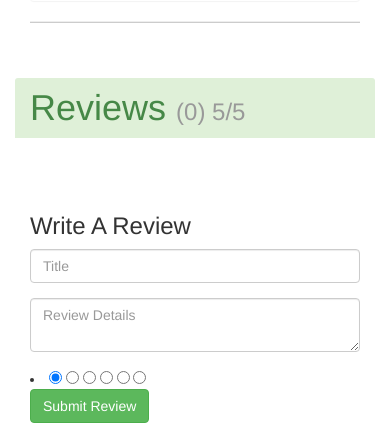
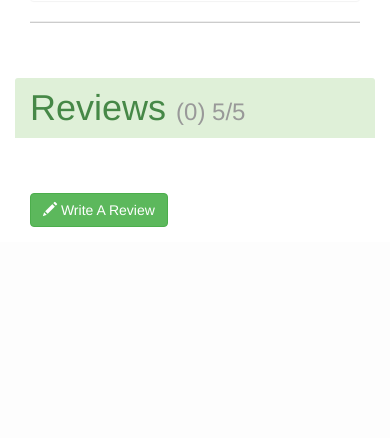
Before and after one commit to aaronzhang1234/WikiEats-GitHungry, a PHP site: page /DisplayRecipe.php?recipeID=55 in a window 390 px wide. Shown: the part 4578-5016 px from the top of the page. After the commit the page ends 4805 px from the top, so only its background shows below. Run offline with PHP 8.4, Linux system fonts and the light colour scheme; data comes from the database, SQL or seed files in the repository.

Commit message:
Write a Review Form now hidden
Click Button to hide and unhide

```diff
--- a/DisplayRecipe.php
+++ b/DisplayRecipe.php
@@ -10,6 +10,7 @@
 		<!-- Bootstrap core CSS -->
 		<link href="bootstrap3_defaultTheme/dist/css/bootstrap.css" rel="stylesheet">
 		<link rel="stylesheet" type="text/css" href="includes/wiki-eats.css" >
+		<script src="javascripts/displayReviewForm.js"></script>
 	</head>
 
 	<body>
--- a/includes/ratingsystem.php
+++ b/includes/ratingsystem.php
@@ -1,11 +1,11 @@
-<form class="form-horizontal" method ="POST" action="processes/reviewProcessing.php">
-	<h3>Write A Review</h3>
+<button id="writeReviewBtn" class="btn btn-success"><span class="glyphicon glyphicon-pencil"></span> Write A Review</button>
+
+<form id="writeReview" class="form-horizontal hidden" method="POST" action="processes/reviewProcessing.php">
+	<h3 class="col-md-11">Write A Review</h3>
+	<button type="button" id="closeWriteReview" class="btn col-md-1"><span class="glyphicon glyphicon-remove"></span></button>
 	<div class="form-group col-md-12">
 		<label class="sr-only" for="Title">Subject</label>
 		<input class="form-control" type="text" name="Title" placeholder="Title"></input>
-
-					<!--<label class="sr-only" for="username">Username</label>
-					<input class="form-control" type="text" name="username" placeholder="Username"/>-->
 	</div>
 	<div class="form-group col-md-12">
 		<label class="sr-only" for="review">Review</label>
--- /dev/null
+++ b/javascripts/displayReviewForm.js
@@ -0,0 +1,20 @@
+window.onload = function()
+{
+	var btnShowReview = document.getElementById("writeReviewBtn");
+	var writeReviewForm = document.getElementById("writeReview");
+	var btnHideReview = document.getElementById("closeWriteReview");
+
+	// Shows Form on click
+	btnShowReview.onclick = function()
+	{
+		writeReviewForm.classList.remove("hidden");
+		btnShowReview.className += " hidden";
+	}
+
+	// Hides form on click
+	btnHideReview.onclick = function()
+	{
+		btnShowReview.classList.remove("hidden");
+		writeReviewForm.className += " hidden";
+	}
+}
```
